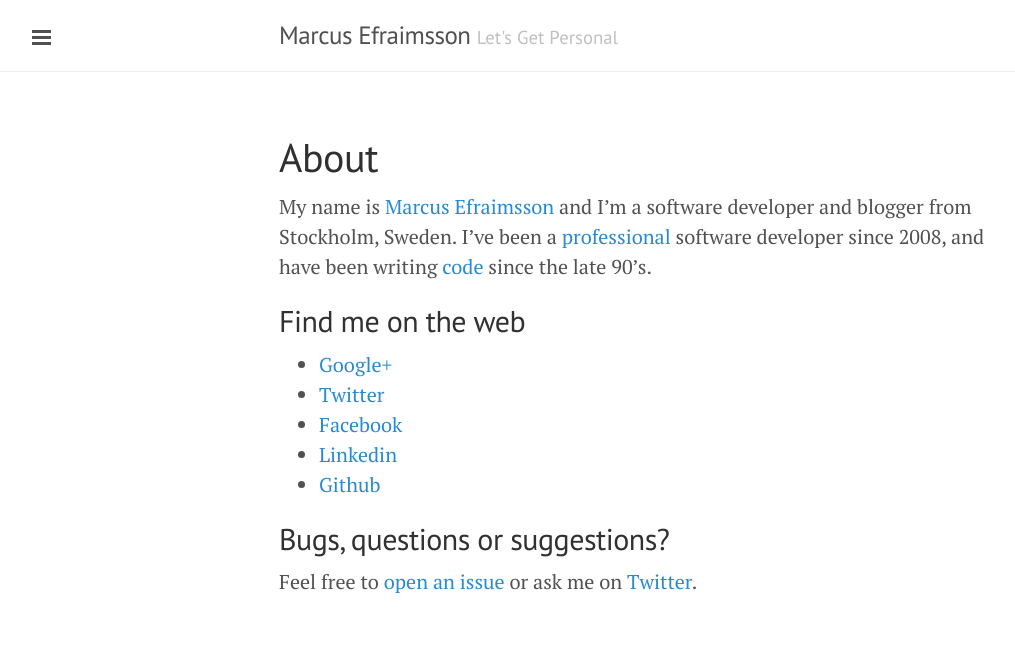
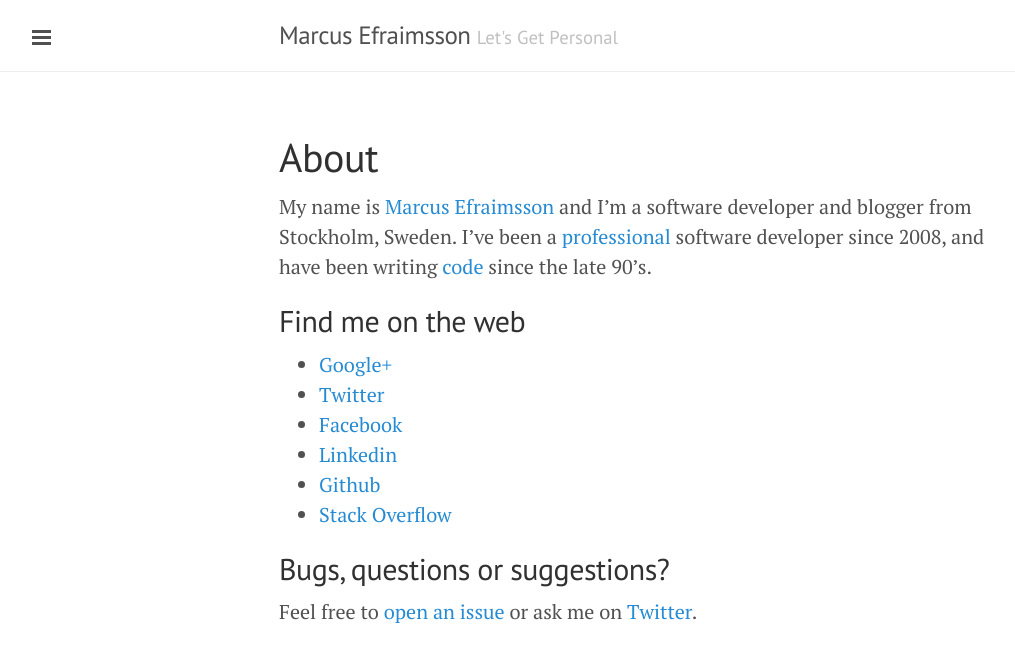
Before and after one commit to marefr/marefr.github.io, a Jekyll site: the page built from about.md, in a window 1280 px wide. Shown: the top 662 px of the page, without its empty margins (1-1016 px from the left). Built offline with Jekyll 4.4.1, drawn with Linux system fonts in a browser that asks for light colours; nearby versions of some CDN libraries; Markdown is read by kramdown in place of the engine named in the settings.

Commit message:
Uppdaterat {filnamn}

```diff
--- a/about.md
+++ b/about.md
@@ -12,6 +12,7 @@
 * <a href="{{ site.author.facebook }}" rel="me" target="_blank">Facebook</a>
 * <a href="{{ site.author.linkedin }}" rel="me" target="_blank">Linkedin</a>
 * <a href="{{ site.author.github }}" rel="me" target="_blank">Github</a>
+* <a href="{{ site.author.stack_overflow }}" rel="me" target="_blank">Stack Overflow</a>
 
 ## Bugs, questions or suggestions?
 Feel free to [open an issue]({{ site.github.repo }}/issues/new) or ask me on <a href="{{ site.author.twitter }}" rel="me" target="_blank">Twitter</a>.
```
